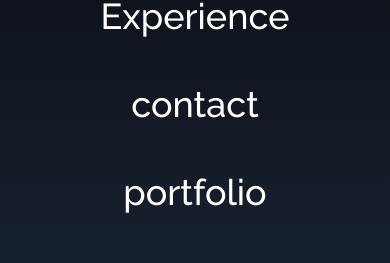
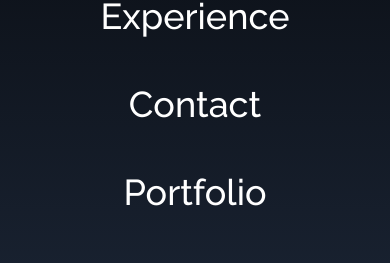
Before and after one commit to Arafat-erasung/React-porfolio, a React (Create React App) app: page / in a window 390 px wide. Both pictures are taken after a click on the element 367 px from the left and 40 px from the top of the page. Shown: the part 406-669 px from the top of the page. Built offline with nearby package versions, Linux system fonts and the light colour scheme.

Commit message:
corrected wrong syntax in Link

```diff
--- a/src/components/Navbar.jsx
+++ b/src/components/Navbar.jsx
@@ -21,11 +21,11 @@ const Navbar = () => {
     },
     {
       id: 4,
-      link: "contact"
+      link: "Contact"
     },
     {
       id: 5,
-      link: "portfolio"
+      link: "Portfolio"
     },
   ]
 
@@ -51,7 +51,7 @@ const Navbar = () => {
         return <li
         key={id}
         className='px-4 cursor-pointer font-medium text-grey-600 hover:text-white text-4xl py-6'>
-        <Link to="{link}" smooth duration={500}>{link}</Link></li>
+        <Link to={link} smooth duration={500}>{link}</Link></li>
       })}
       </ul>
       )}
```
